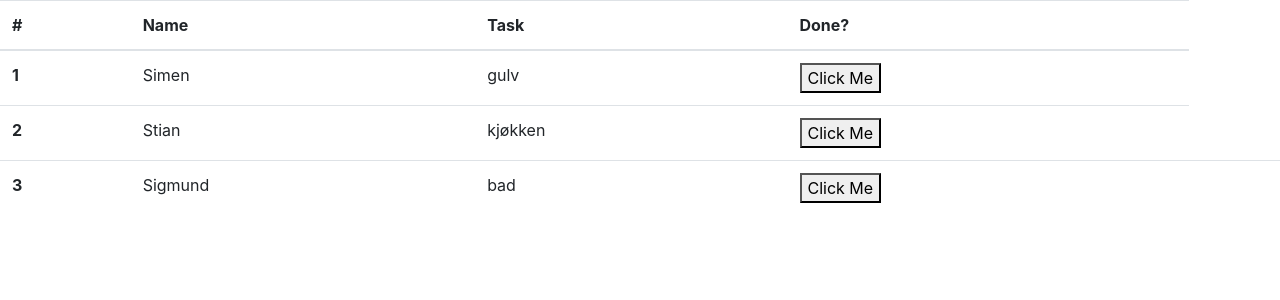
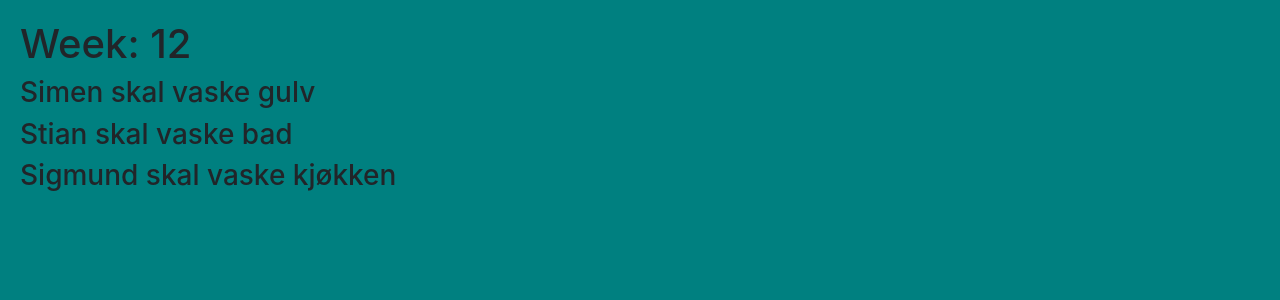
Before and after one commit to simenb-h/Kollektivet-appen, a Flask app: page / in a window 1280 px wide. Shown: the top 300 px of the page. Run offline with Flask 2, Linux system fonts and the light colour scheme; some libraries are stand-ins or nearby versions.

Commit message:
added critical functionality

```diff
--- a/kollektivet_appen/routes.py
+++ b/kollektivet_appen/routes.py
@@ -1,7 +1,9 @@
 from flask import render_template, url_for, redirect, flash, request
-from kollektivet_appen import app, db
+from kollektivet_appen import app, db, weeknr
 
 @app.route("/", methods = ['GET','POST'])
 @app.route("/home", methods = ['GET','POST'])
 def home():
-    return render_template('home.html')
+    cleaninglist = weeknr.getCleaninglist()
+    week = weeknr.getWeek()
+    return render_template('cleaning.html', cleaninglist=cleaninglist, week=week)
--- /dev/null
+++ b/kollektivet_appen/static/main.css
@@ -0,0 +1,4 @@
+body {
+    background-color: teal;
+    margin: 20px;
+}
--- /dev/null
+++ b/kollektivet_appen/templates/cleaning.html
@@ -0,0 +1,16 @@
+
+{% extends "layout.html" %}
+
+
+{% block content %}
+
+
+<h1>Week: {{week}}</h1>
+
+{% for cleaning in cleaninglist %}
+<h3>{{cleaning}}</h3>
+
+{% endfor %}
+
+
+{% endblock content %}
--- a/kollektivet_appen/templates/layout.html
+++ b/kollektivet_appen/templates/layout.html
@@ -12,7 +12,7 @@
     <meta name="viewport" content="width=device-width, initial-scale=1.0">
     <!-- Removes option to zoom on mobile with user-scalable=no -->
     <!--<meta name="viewport" content="width=device-width, user-scalable=no">-->
-    <title>Workout tracker</title>
+    <title>Ulavegen 8</title>
 
     <!-- Bootstrap CSS -->
     <link rel="stylesheet" href="https://maxcdn.bootstrapcdn.com/bootstrap/4.0.0/css/bootstrap.min.css" integrity="sha384-Gn5384xqQ1aoWXA+058RXPxPg6fy4IWvTNh0E263XmFcJlSAwiGgFAW/dAiS6JXm" crossorigin="anonymous">
--- /dev/null
+++ b/kollektivet_appen/weeknr.py
@@ -0,0 +1,32 @@
+import datetime
+
+cleaners = ['Simen', 'Stian', 'Sigmund']
+tasks = ['gulv', 'bad', 'kjøkken' ]
+index = [0,1,2,0,1,2]
+
+def getWeek():
+    return datetime.datetime.utcnow().isocalendar()[1] # this week
+    #return datetime.date(2020, 3, 31).isocalendar()[1] # two weeks
+    #return datetime.date(2020, 3, 24).isocalendar()[1] # one week
+    #return datetime.date(2020, 4, 7).isocalendar()[1] # three weeks
+
+
+def get_index():
+    week = getWeek()
+
+    if (week % 3 == 0):
+        i = 0
+    elif ((week-1) % 3 == 0):
+        i = 1
+    elif ((week+1) % 3 == 0):
+        i = 2
+    return i
+
+def getCleaninglist():
+    i = get_index()
+    thisweek = []
+    en = index[i]
+    to = index[i+1]
+    tre = index[i+2]
+    thisweek = [cleaners[0] + " skal vaske " + tasks[en], cleaners[1] + " skal vaske " + tasks[to], cleaners[2] + " skal vaske " + tasks[tre]]
+    return thisweek
```
